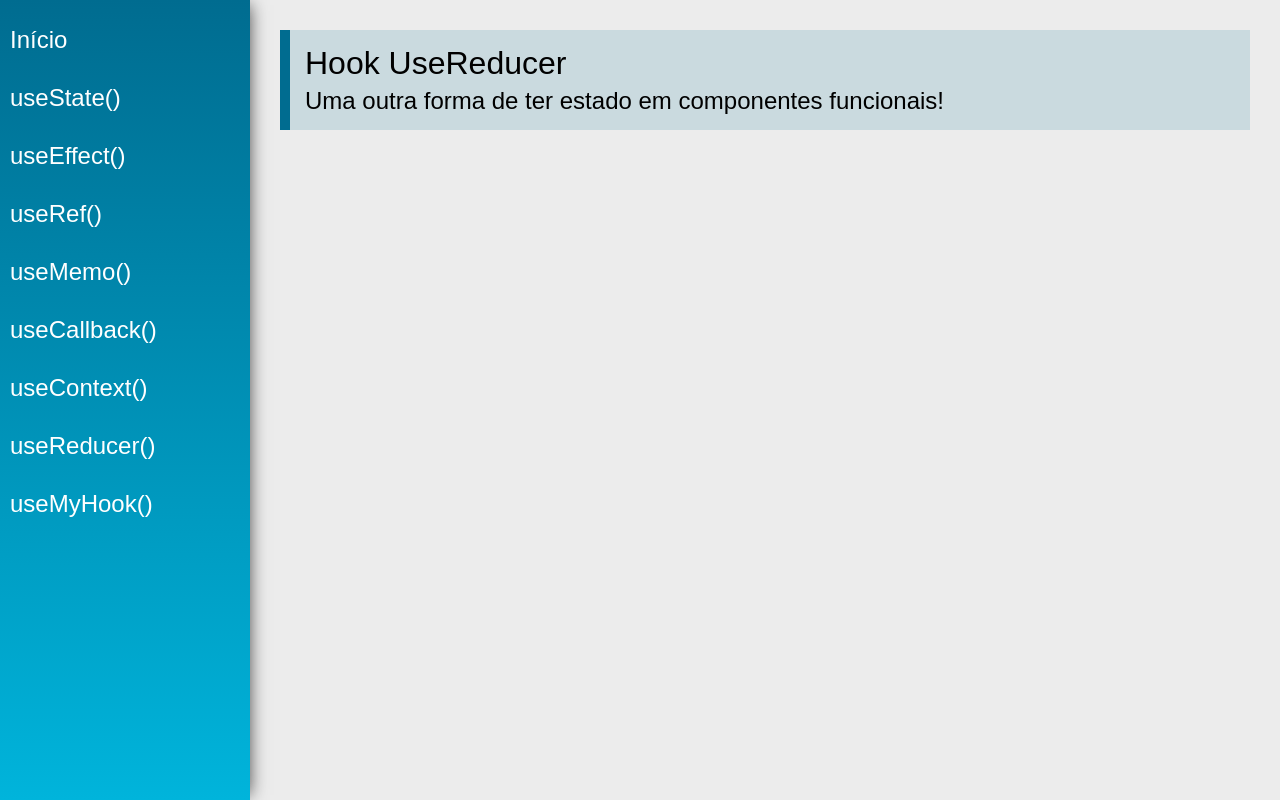
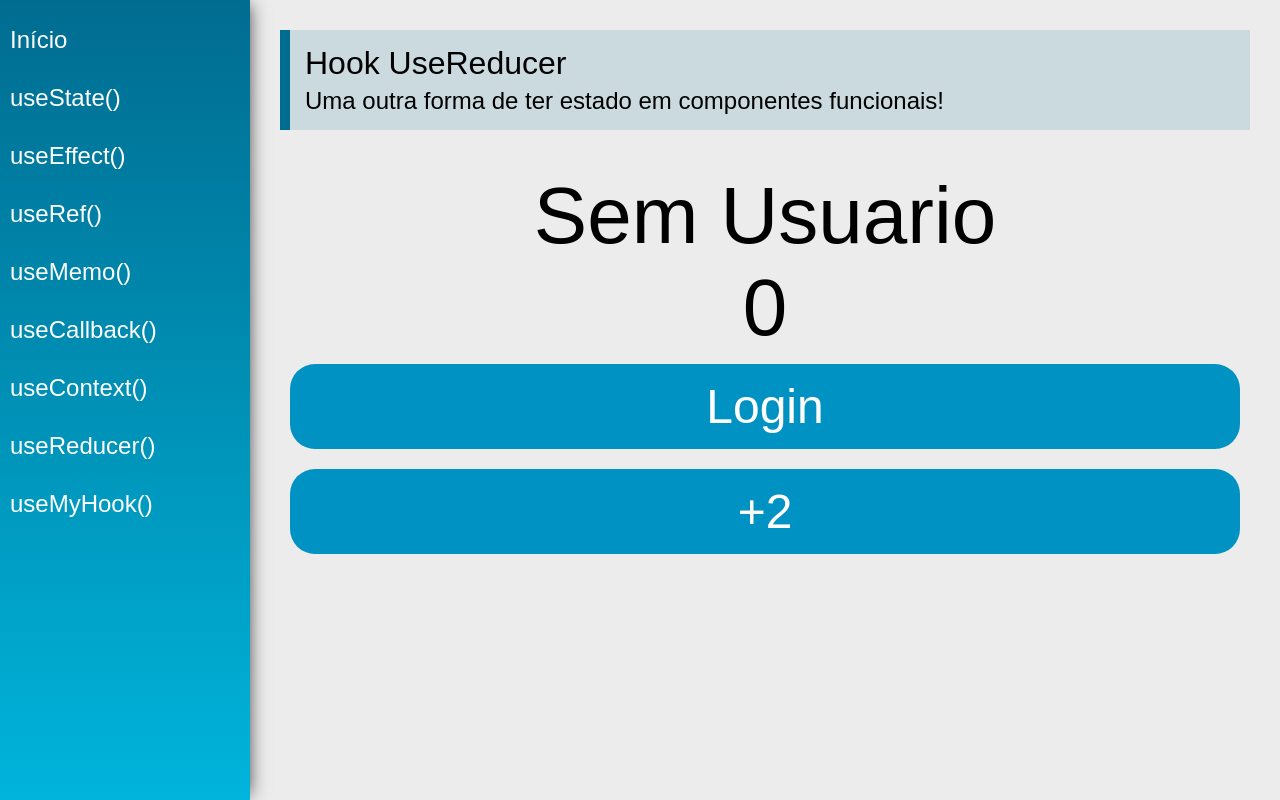
Before and after one commit to Ricardo-Lucena-Clear/-React-Hooks, a React (Create React App) app: page /useReducer in a window 1280 px wide. Built offline with nearby package versions, Linux system fonts and the light colour scheme.

Commit message:
useReducer #01

```diff
--- a/src/views/examples/UseReducer.jsx
+++ b/src/views/examples/UseReducer.jsx
@@ -1,13 +1,46 @@
-import React from 'react'
+import React, { useReducer } from 'react'
 import PageTitle from '../../components/layout/PageTitle'
 
+const initialState = {
+    cart: [],
+    products: [],
+    user: null,
+    //foco
+    number: 0
+}
+function reducer(state, action){
+switch(action.type){
+    case "add2":
+    return{...state, number: state.number + 2}
+    case "login":
+    return{...state, user: {name: action.name}}
+    default:
+        return state
+}
+}
+
 const UseReducer = (props) => {
+    const [state,dispatch]= useReducer(reducer, initialState)
     return (
         <div className="UseReducer">
             <PageTitle
                 title="Hook UseReducer"
-                subtitle="Uma outra forma de ter estado em componentes funcionais!"
-            />
+                subtitle="Uma outra forma de ter estado em componentes funcionais!"/>
+
+            <div className="center">
+                {state.user ?
+                <span className="text">{state.user.name}</span>:
+                <span className="text">Sem Usuario</span>
+}
+
+                <span className="text">{state.number}</span>
+            </div>
+            <button className="btn"
+            onClick={()=> dispatch({type: "login", name: "Maria"})}>Login</button>
+
+            <button className="btn"
+            onClick={()=> dispatch({type: "add2"})}>+2</button>
+
         </div>
     )
 }
```
